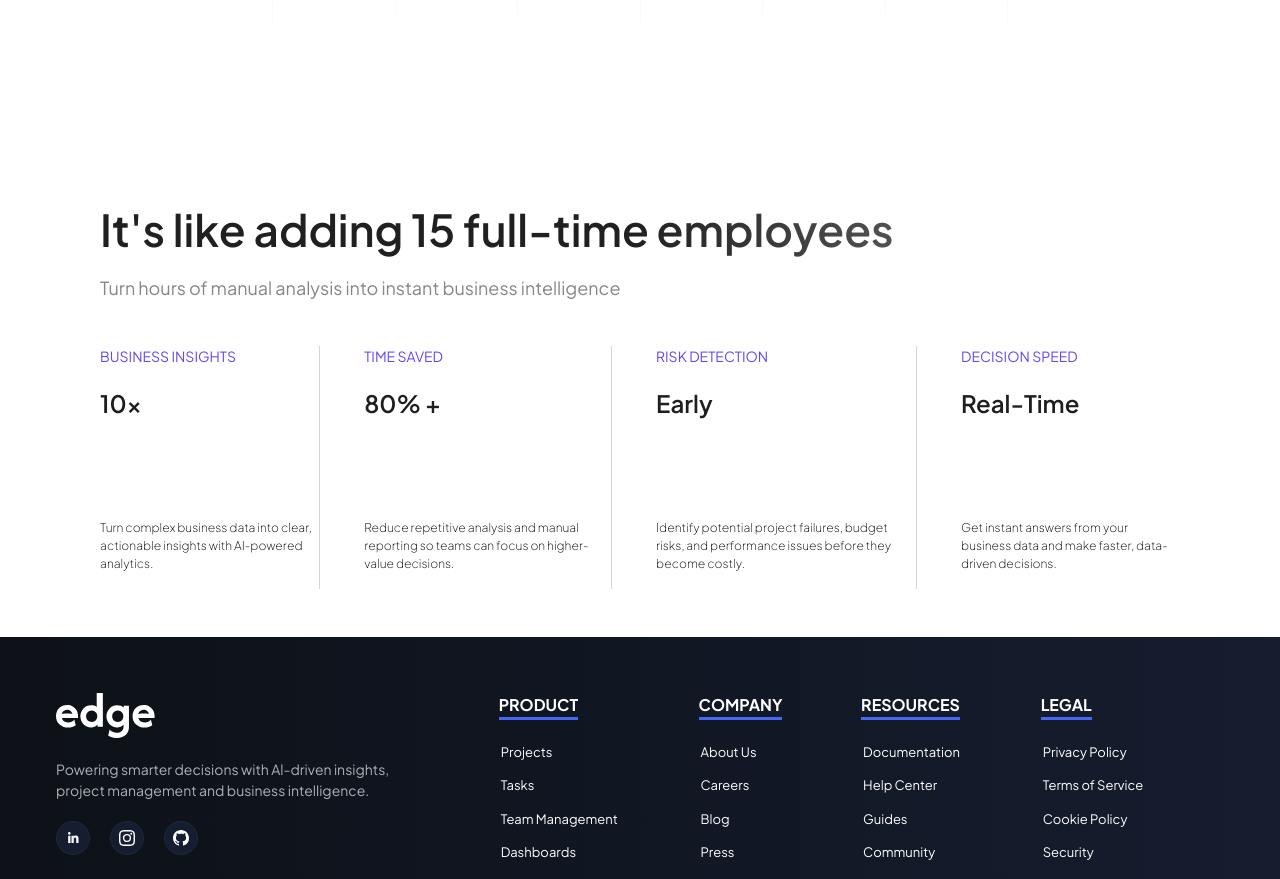
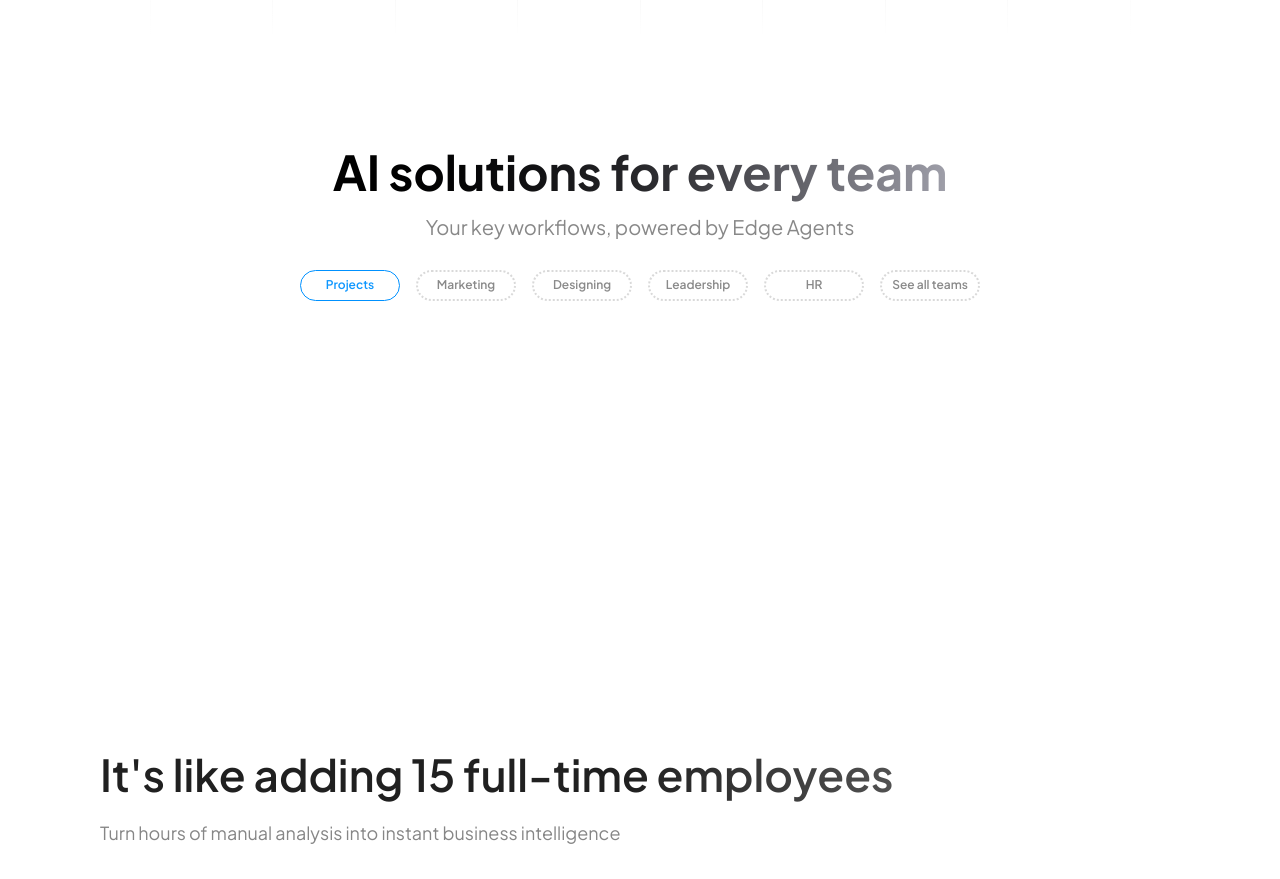
Before and after one commit to Codejourney01/Edge, a React (Vite) app in the folder website/: page / in a window 1280 px wide. Shown: the part 2227-3106 px from the top of the page. Built offline with nearby package versions, Linux system fonts and the light colour scheme.

Commit message:
Added Aisolution heading and title:

```diff
--- a/website/src/Page/Home.jsx
+++ b/website/src/Page/Home.jsx
@@ -1,3 +1,4 @@
+import AiSolution from "@/components/AiSolution";
 import ContextSection from "@/components/ContextSection";
 import Features from "@/components/Features";
 import Footer from "@/components/Footer";
@@ -21,7 +22,7 @@
           <Features />
         </div>
       </div>
-
+      <AiSolution />
       <StatsSection />
 
     </div>
--- /dev/null
+++ b/website/src/components/AiSolution.jsx
@@ -0,0 +1,39 @@
+import React, { useState } from "react";
+import CenteredTitle from "./ui/CenteredTitle";
+import Categorycapsule from "./ui/Categorycapsule";
+
+export default function AiSolution() {
+  const [activeCategory, setActiveCategory] = useState("Projects");
+
+  const categories = [
+    { cname: "Projects" },
+    { cname: "Marketing" },
+    { cname: "Designing" },
+    { cname: "Leadership" },
+    { cname: "HR" },
+    { cname: "See all teams" },
+  ];
+
+  return (
+    <div className="md:pt-5 md:pb-90">
+      <CenteredTitle
+        title1="AI solutions for every team"
+        subhead="Your key workflows, powered by Edge Agents"
+      />
+
+      {/* Categories */}
+      <div className="w-full overflow-x-auto scrollbar-hide pt-7">
+        <div className="flex items-center justify-center gap-4 px-4 w-max min-w-full">
+          {categories.map((category) => (
+            <Categorycapsule
+              key={category.cname}
+              category_name={category.cname}
+              active={activeCategory === category.cname}
+              onClick={() => setActiveCategory(category.cname)}
+            />
+          ))}
+        </div>
+      </div>
+    </div>
+  );
+}
--- a/website/src/components/Title.jsx
+++ b/website/src/components/Title.jsx
@@ -4,11 +4,11 @@
   return (
     <div className="flex w-full flex-col items-center justify-center px-4 py-8 sm:px-6 sm:py-10 md:px-8 lg:py-12">
 
-      <p className="w-full max-w-[320px] text-center text-[28px] leading-tight font-bold bg-gradient-to-r from-black via-zinc-800 to-zinc-400 bg-clip-text text-transparent sm:max-w-[450px] sm:text-[36px] md:max-w-[600px] md:text-[44px] lg:max-w-[750px] lg:text-[48px] xl:max-w-[900px] xl:text-[54px]">
+      <p className="w-full max-w-[520px] text-center text-[28px] leading-tight font-bold bg-gradient-to-r from-black via-zinc-800 to-zinc-400 bg-clip-text text-transparent sm:max-w-[450px] sm:text-[36px] md:max-w-[600px] md:text-[44px] lg:max-w-[750px] lg:text-[48px] xl:max-w-[900px] xl:text-[54px]">
         {text1}
       </p>
 
-      <p className="mt-2 w-full max-w-[320px] text-center text-[13px] leading-relaxed font-normal text-[#888888] sm:max-w-[500px] sm:text-[15px] md:max-w-[700px] md:text-[18px] lg:max-w-[850px] lg:text-[20px] xl:max-w-[1000px] xl:text-[22px]">
+      <p className="mt-2 w-full max-w-[520px] text-center text-[13px] leading-relaxed font-normal text-[#888888] sm:max-w-[500px] sm:text-[15px] md:max-w-[700px] md:text-[18px] lg:max-w-[850px] lg:text-[20px] xl:max-w-[1000px] xl:text-[22px]">
         {text2}
       </p>
 
--- /dev/null
+++ b/website/src/components/ui/Categorycapsule.jsx
@@ -0,0 +1,20 @@
+import React from "react";
+
+export default function Categorycapsule({
+  category_name,
+  active,
+  onClick,
+}) {
+  return (
+    <div
+      onClick={onClick}
+      className={`w-25 h-7.75 rounded-[54px] flex items-center justify-center font-semibold text-[12px] cursor-pointer md:transition-all md:duration-200 ${
+        active
+          ? "border border-[#0091FF] text-[#0E97FF]"
+          : "border-[#D9D9D9] text-[#8A8A8A] border-dotted border-2"
+      }`}
+    >
+      {category_name}
+    </div>
+  );
+}
--- a/website/src/index.css
+++ b/website/src/index.css
@@ -504,3 +504,13 @@
   border-bottom: 2px solid;
   transition: 1s all;
 }
+@layer utilities {
+  .scrollbar-hide {
+    -ms-overflow-style: none;
+    scrollbar-width: none;
+  }
+
+  .scrollbar-hide::-webkit-scrollbar {
+    display: none;
+  }
+}
```
